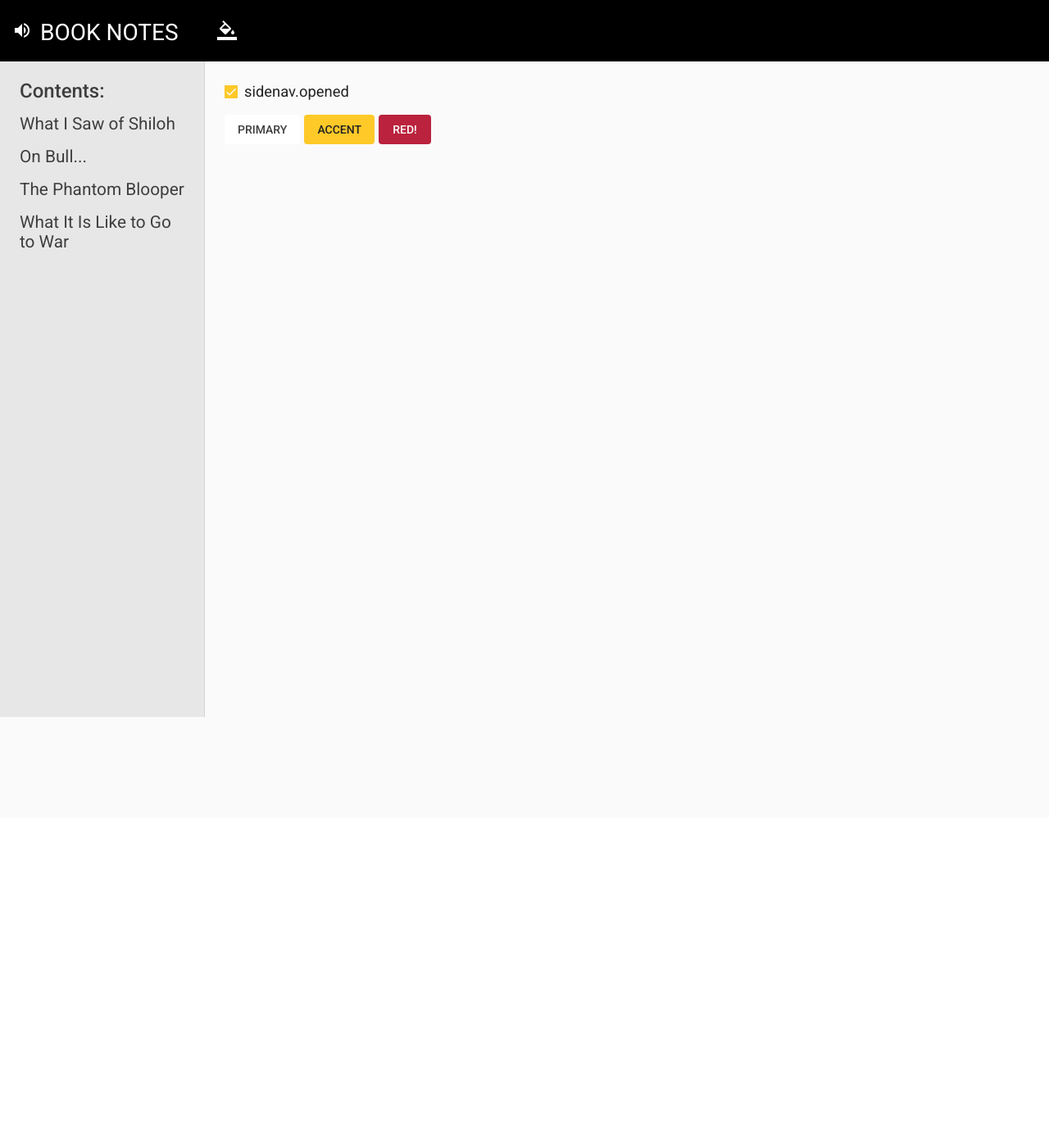
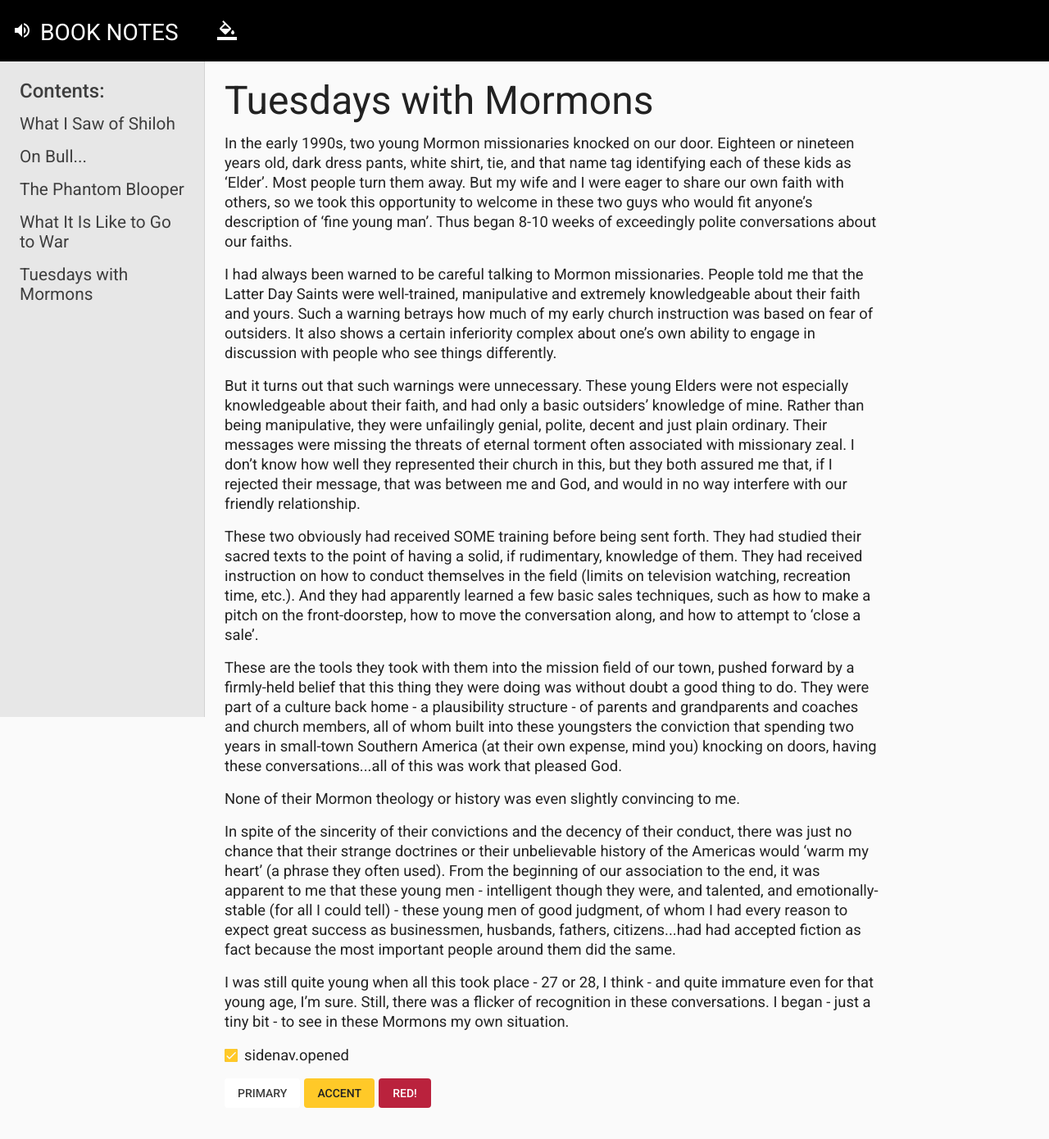
Before and after one commit to dkmullen/projectone, an Angular app: page /pagefive in a window 1280 px wide. Before the commit this address led to /. Shown: the top 1390 px of the page at 82% size. Before the commit the page ends 998 px from the top, so only its background shows below. Built offline with nearby package versions, Linux system fonts and the light colour scheme.

Commit message:
Add page five

```diff
--- a/src/app/app.module.ts
+++ b/src/app/app.module.ts
@@ -17,13 +17,15 @@ import { PageoneComponent } from './pages/pageone/pageone.component';
 import { PagetwoComponent } from './pages/pagetwo/pagetwo.component';
 import { PagethreeComponent } from './pages/pagethree/pagethree/pagethree.component';
 import { PagefourComponent } from './pages/pagefour/pagefour/pagefour.component';
+import { PagefiveComponent } from './pages/pagefive/pagefive.component';
 import { SidenavComponent } from './sidenav/sidenav.component';
 
 const appRoutes: Routes = [
   { path: '', component: PageoneComponent },
   { path: 'pagetwo', component: PagetwoComponent },
   { path: 'pagethree', component: PagethreeComponent },
-  { path: 'pagefour', component: PagefourComponent }
+  { path: 'pagefour', component: PagefourComponent },
+  { path: 'pagefive', component: PagefiveComponent }
 ]
 
 @NgModule({
@@ -33,6 +35,7 @@ const appRoutes: Routes = [
     PagetwoComponent,
     PagethreeComponent,
     PagefourComponent,
+    PagefiveComponent,
     SidenavComponent,
     TopbarComponent,
   ],
--- /dev/null
+++ b/src/app/pages/pagefive/pagefive.component.html
@@ -0,0 +1,15 @@
+<h3>Tuesdays with Mormons</h3>
+<p>In the early 1990s, two young Mormon missionaries knocked on our door. Eighteen or nineteen years old, dark dress pants, white shirt, tie, and that name tag identifying each of these kids as ‘Elder’. Most people turn them away. But my wife and I were eager to share our own faith with others, so we took this opportunity to welcome in these two guys who would fit anyone’s description of ‘fine young man’. Thus began 8-10 weeks of exceedingly polite conversations about our faiths.</p>
+
+<p>I had always been warned to be careful talking to Mormon missionaries. People told me that the Latter Day Saints were well-trained, manipulative and extremely knowledgeable about their faith and yours. Such a warning betrays how much of my early church instruction was based on fear of outsiders. It also shows a certain inferiority complex about one’s own ability to engage in discussion with people who see things differently. </p>
+
+<p>But it turns out that such warnings were unnecessary. These young Elders were not especially knowledgeable about their faith, and had only a basic outsiders’ knowledge of mine. Rather than being manipulative, they were unfailingly genial, polite, decent and just plain ordinary. Their messages were missing the threats of eternal torment often associated with missionary zeal. I don’t know how well they represented their church in this, but they both assured me that, if I rejected their message, that was between me and God, and would in no way interfere with our friendly relationship.</p>
+
+<p>These two obviously had received SOME training before being sent forth. They had studied their sacred texts to the point of having a solid, if rudimentary, knowledge of them. They had received instruction on how to conduct themselves in the field (limits on television watching, recreation time, etc.). And they had apparently learned a few basic sales techniques, such as how to make a pitch on the front-doorstep, how to move the conversation along, and how to attempt to ‘close a sale’. </p>
+
+<p>These are the tools they took with them into the mission field of our town, pushed forward by a firmly-held belief that this thing they were doing was without doubt a good thing to do. They were part of a culture back home - a plausibility structure - of parents and grandparents and coaches and church members, all of whom built into these youngsters the conviction that spending two years in small-town Southern America (at their own expense, mind you) knocking on doors, having these conversations...all of this was work that pleased God.</p>
+
+<p>None of their Mormon theology or history was even slightly convincing to me. </p>
+
+<p>In spite of the sincerity of their convictions and the decency of their conduct, there was just no chance that their strange doctrines or their unbelievable history of the Americas would ‘warm my heart’ (a phrase they often used). From the beginning of our association to the end, it was apparent to me that these young men - intelligent though they were, and talented, and emotionally-stable (for all I could tell)  - these young men of good judgment, of whom I had every reason to expect great success as businessmen, husbands, fathers, citizens...had had accepted fiction as fact because the most important people around them did the same.</p>
+<p>I was still quite young when all this took place - 27 or 28, I think - and quite immature even for that young age, I’m sure. Still, there was a flicker of recognition in these conversations. I began - just a tiny bit - to see in these Mormons my own situation.</p>
--- /dev/null
+++ b/src/app/pages/pagefive/pagefive.component.ts
@@ -0,0 +1,15 @@
+import { Component, OnInit } from '@angular/core';
+
+@Component({
+  selector: 'app-pagefive',
+  templateUrl: './pagefive.component.html',
+  styleUrls: ['./pagefive.component.css']
+})
+export class PagefiveComponent implements OnInit {
+
+  constructor() { }
+
+  ngOnInit() {
+  }
+
+}
--- a/src/app/sidenav/sidenav.component.html
+++ b/src/app/sidenav/sidenav.component.html
@@ -5,5 +5,6 @@
     <li routerLinkActive="active" (click)="closeIfMoblie()"><a routerLink="pagetwo">On Bull...</a></li>
     <li routerLinkActive="active" (click)="closeIfMoblie()"><a routerLink="pagethree">The Phantom Blooper</a></li>
     <li routerLinkActive="active" (click)="closeIfMoblie()"><a routerLink="pagefour">What It Is Like to Go to War</a></li>
+    <li routerLinkActive="active" (click)="closeIfMoblie()"><a routerLink="pagefive">Tuesdays with Mormons</a></li>
   </ul>
 </div>
```
Also changed, not shown: src/app/pages/pagefive/pagefive.component.css (added), 1 other file (tests, documents, lock files or other folders).
